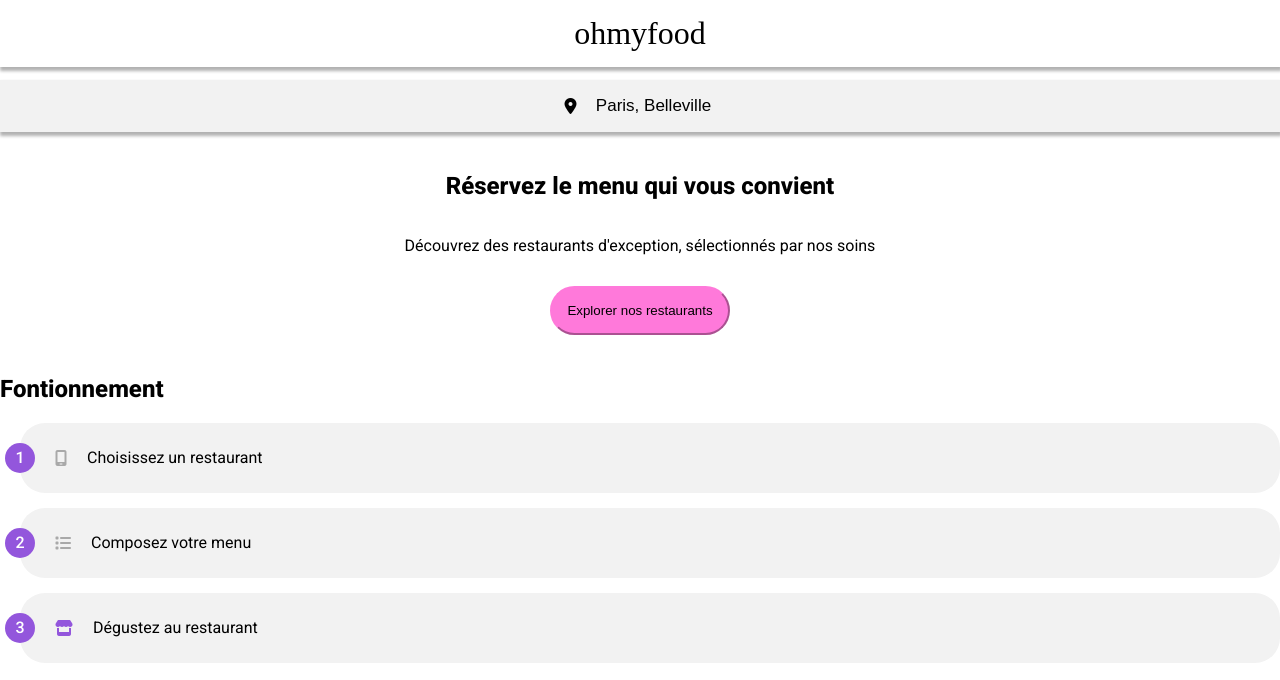
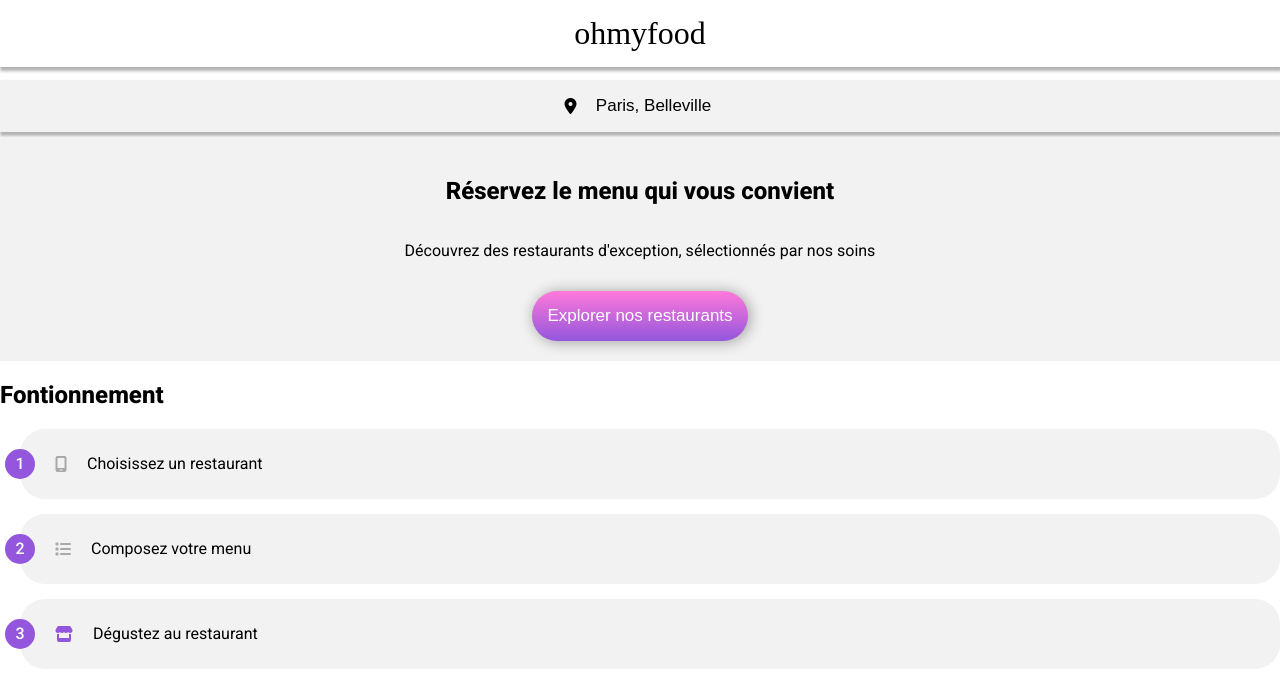
Before and after one commit to Valepote/OhMyFood, a website: page index.html in a window 1280 px wide. Shown: the top 680 px of the page. Drawn offline with Linux system fonts and the light colour scheme; a web font is replaced by a local one.

Commit message:
feat: adding gradient color on the explorer button and background color on explorer section

```diff
--- a/index.html
+++ b/index.html
@@ -18,12 +18,15 @@
             <i class="fas fa-location-dot"></i>
             <input type="text" placeholder="Paris, Belleville">
         </form>
-        <section class="descript">
-                <h2>Réservez le menu qui vous convient</h2>
-                <p>Découvrez des restaurants d'exception, sélectionnés par nos soins</p>
-            <div class="search">
-                <button>Explorer nos restaurants</button>
-            </div>
+
+        <section class="explorer">
+            <h2>Réservez le menu qui vous convient</h2>
+            <p>Découvrez des restaurants d'exception, sélectionnés par nos soins</p>
+            <a href="#">
+                <button>
+                    Explorer nos restaurants
+                </button>
+            </a>
         </section>
         <section class="choix">
             <h2>Fontionnement</h2>
--- a/sass/components/_descript.sass
+++ /dev/null
@@ -1,13 +0,0 @@
-.descript
-      @include flex(column,center,center)
-      padding: $size-20px
-
-.search
-      @include flex(row, center, center)
-
-      button
-            @include rounding
-            background-color: $secondaire
-            margin-top: $size-15px
-            border-color: $secondaire
-            padding: $size-15px
--- /dev/null
+++ b/sass/components/_explorer.sass
@@ -0,0 +1,15 @@
+.explorer
+      @include flex(column,center,center)
+      padding: $size-20px
+      background-color: $grey-light
+      margin-top: $size-5px
+
+      button
+            @include rounding
+            background-image: linear-gradient(to top, $primaire, $secondaire)
+            margin-top: $size-15px
+            border: none
+            box-shadow: 2px 1px 14px 1px $black-transparent
+            padding: $size-15px
+            color: $white
+            font-size: $font-size-normal
--- a/sass/style.sass
+++ b/sass/style.sass
@@ -7,4 +7,4 @@
 @import "./components/header"
 @import "./components/choix"
 @import "./components/city"
-@import "./components/descript"
+@import "./components/explorer"
```
Also changed, not shown: CSS/style.css, 1 other file.
